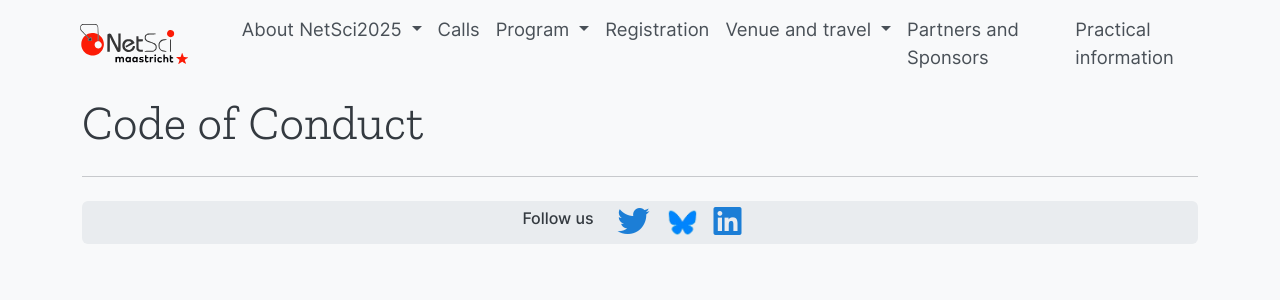
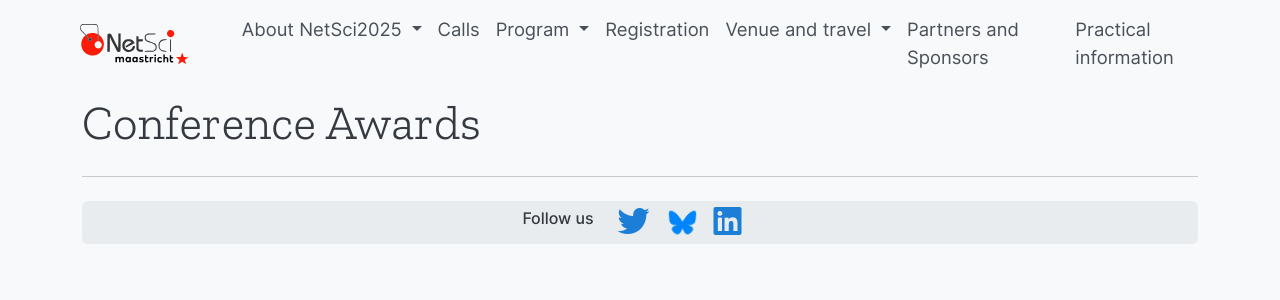
Before and after one commit to NetSci2025/netsci2025.github.io, a Jekyll site: the page built from conference_awards.md, in a window 1280 px wide. Shown: the top 300 px of the page. Built offline with Jekyll 4.4.1, drawn with Linux system fonts in a browser that asks for light colours.

Commit message:
Update conference_awards.md

```diff
--- a/conference_awards.md
+++ b/conference_awards.md
@@ -1,8 +1,8 @@
 ---
 layout: page
-title: Code of Conduct
-description: List of code of conduct
+title: Conference Awards
+description: List of conference awards
 parent: About NetSci2025
-navorder: 4
+navorder: 3
 permalink: /conference-awards/
 ---
```
